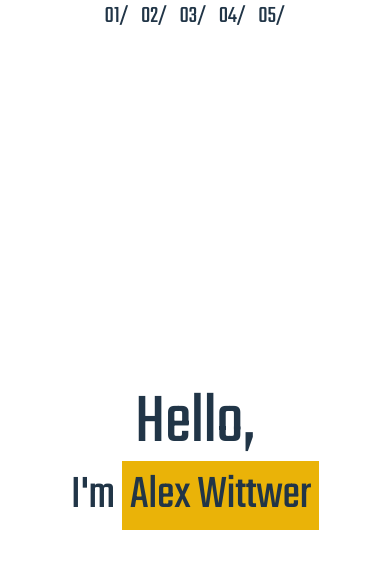
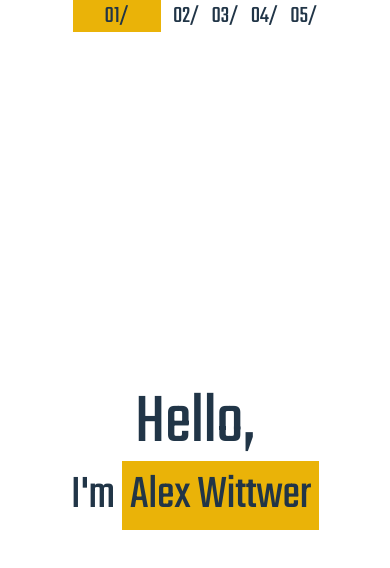
Before and after one commit to alexwittwer/portfolio-v2, a React (Vite) app: page /about in a window 390 px wide. Shown: the top 568 px of the page. Built offline with nearby package versions, Linux system fonts and the light colour scheme.

Commit message:
refactor and styling

```diff
--- a/src/components/Nav/Nav.jsx
+++ b/src/components/Nav/Nav.jsx
@@ -1,48 +1,40 @@
-import { Link } from "react-router-dom";
+import { Link, useLocation } from "react-router-dom";
+import { useState } from "react";
 
 export default function Nav() {
+  const url = useLocation();
+
+  console.log(url);
+
   return (
     <nav className="nav flex justify-center w-full gap-3 md:gap-3 text-2xl text-left place-self-center h-full md:place-self-start md:items-stretch md:text-7xl md:flex-col md:justify-center lg:text-8xl mx-5">
-      <Link to="/about" className="nav-item max-w-fit">
-        <div className="hover:bg-yellow-500 transition-all hover:px-5 max-w-fit">
-          01/{" "}
-          <span className="hidden md:inline parent:hover:inline transition-all">
-            ABOUT
-          </span>
-        </div>
-      </Link>
-      <Link to="/tech" className="nav-item max-w-fit">
-        <div className="hover:bg-yellow-500 transition-all hover:px-5 max-w-fit">
-          02/{" "}
-          <span className="hidden md:inline hover:inline transition-all">
-            TECH
-          </span>
-        </div>
-      </Link>
-      <Link to="/projects" className="nav-item max-w-fit">
-        <div className="hover:bg-yellow-500 transition-all hover:px-5 max-w-fit">
-          03/{" "}
-          <span className="hidden hover:inline md:inline  transition-all">
-            APPS
-          </span>
-        </div>
-      </Link>
-      <Link to="/photos" className="nav-item max-w-fit">
-        <div className="hover:bg-yellow-500 transition-all hover:px-5 max-w-fit">
-          04/{" "}
-          <span className="hidden md:inline hover:inline  transition-all">
-            PHOTOS
-          </span>
-        </div>
-      </Link>
-      <Link to="/contact" className="nav-item max-w-fit">
-        <div className="hover:bg-yellow-500 transition-all hover:px-5 max-w-fit">
-          05/{" "}
-          <span className="hidden md:inline hover:inline  transition-all">
-            CONTACT
-          </span>
-        </div>
-      </Link>
+      <Navlink name={"about"} index={1} />
+      <Navlink name={"tech"} index={2} /> <Navlink name={"apps"} index={3} />{" "}
+      <Navlink name={"photos"} index={4} />{" "}
+      <Navlink name={"contact"} index={5} />
     </nav>
   );
 }
+
+function Navlink({ name, index }) {
+  const url = useLocation();
+
+  return (
+    <Link to={`/${name}`} className="nav-item max-w-fit">
+      <div
+        className={`hover:bg-yellow-500 transition-all hover:px-8 max-w-fit ${
+          url.pathname === `/${name}` && "bg-yellow-500 px-8"
+        }`}
+      >
+        {`0${index}/`}{" "}
+        <span
+          className={`${
+            url.pathname === `/$${name}` ? "inline" : "hidden"
+          } md:inline parent:hover:inline transition-all`}
+        >
+          {name.toUpperCase()}
+        </span>
+      </div>
+    </Link>
+  );
+}
--- a/src/main.jsx
+++ b/src/main.jsx
@@ -24,7 +24,7 @@ const router = createBrowserRouter([
         element: <Tech />,
       },
       {
-        path: "/projects",
+        path: "/apps",
         element: <Projects />,
       },
       {
```
